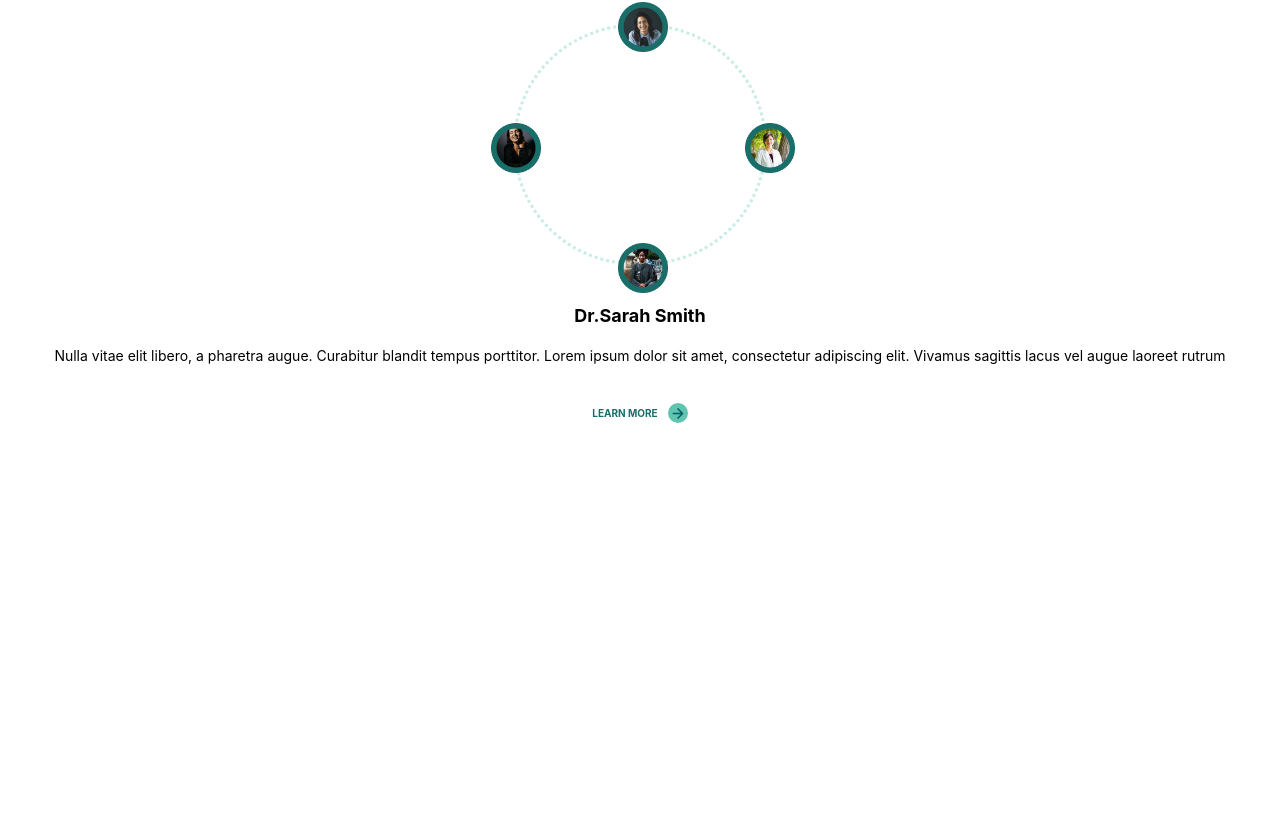
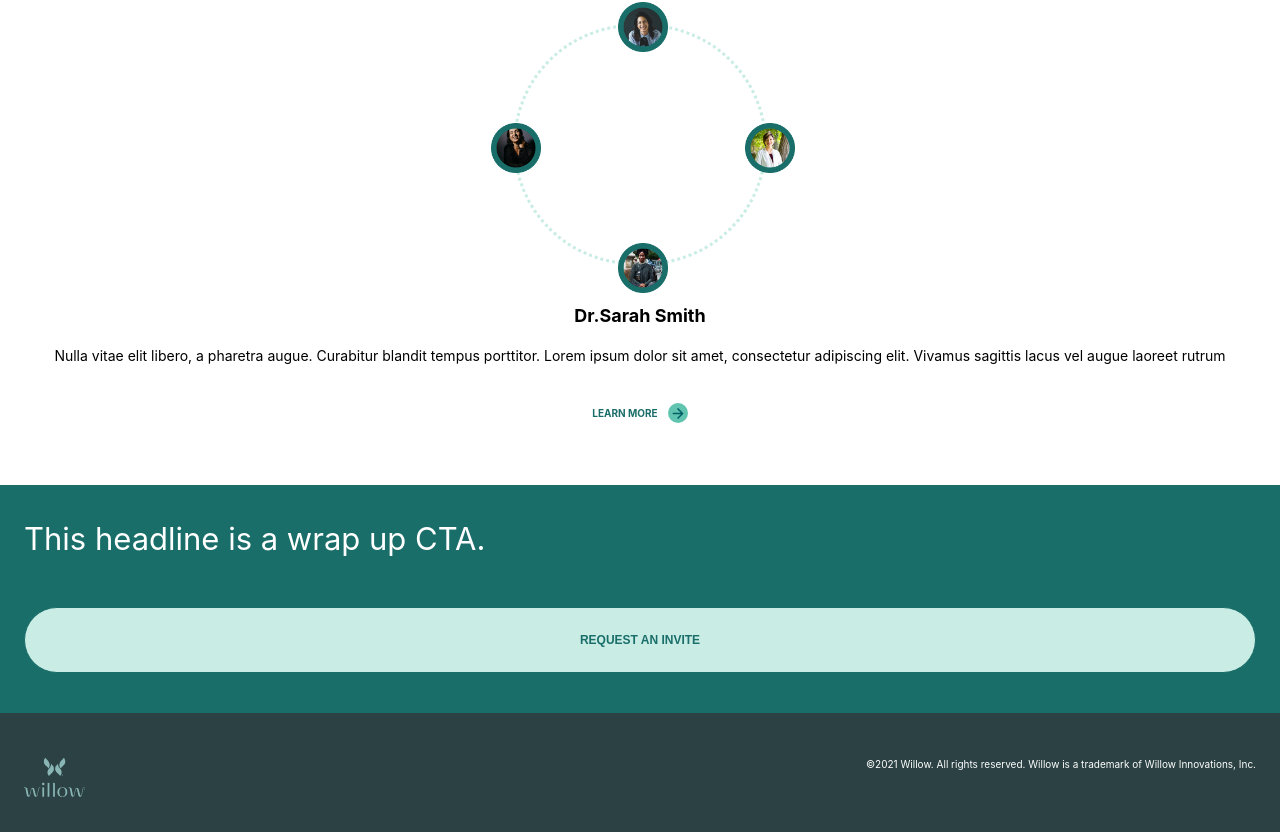
Before and after one commit to rubenmontes-sofomo/ada-poc-web-copy, a Next.js app: page /landing-page in a window 1280 px wide. Shown: the part 4059-4891 px from the top of the page. Before the commit the page ends 4544 px from the top, so only its background shows below. Built offline with nearby package versions, Linux system fonts and the light colour scheme.

Commit message:
cta headline and footer component

```diff
--- /dev/null
+++ b/src/components/landing-page/CTAButton/CTAButton.module.scss
@@ -0,0 +1,16 @@
+@import '../../../styles/colors';
+
+.ctaButton {
+  background-color: $teal-primary;
+  color: white;
+  padding: 35px 24px 40px;
+  h3 {
+    color: white;
+    font-size: 31px;
+    line-height: 37px;
+    width: 80%;
+  }
+  .button {
+    margin-top: 50px;
+  }
+}
--- /dev/null
+++ b/src/components/landing-page/CTAButton/CTAButton.tsx
@@ -0,0 +1,15 @@
+import Button from '@/components/Button/Button'
+import React from 'react'
+
+import styles from './CTAButton.module.scss'
+
+export default function CTAButton() {
+  return (
+    <section className={styles.ctaButton}>
+      <h3>This headline is a wrap up CTA.</h3>
+      <div className={styles.button}>
+        <Button text="Request an invite" secondary={true} />
+      </div>
+    </section>
+  )
+}
--- /dev/null
+++ b/src/components/landing-page/Footer/Footer.module.scss
@@ -0,0 +1,19 @@
+@import '../../../styles/colors';
+
+.footer {
+  display: flex;
+  padding: 45px 24px 35px;
+  background-color: $darker-green;
+  color: white;
+  .logo {
+    display: flex;
+    flex: 2.5;
+  }
+  .copyright {
+    display: flex;
+    width: 50%;
+    justify-content: flex-end;
+    font-size: 10px;
+    line-height: 12px;
+  }
+}
--- /dev/null
+++ b/src/components/landing-page/Footer/Footer.tsx
@@ -0,0 +1,23 @@
+import React from 'react'
+import Image from 'next/image'
+
+import styles from './Footer.module.scss'
+
+export default function Footer() {
+  return (
+    <footer className={styles.footer}>
+      <div className={styles.logo}>
+        <Image
+          src="/images/willow-logo-lighter.png"
+          width={61}
+          height={39}
+          alt="Willow logo"
+        />
+      </div>
+      <div className={styles.copyright}>
+        ©2021 Willow. All rights reserved. Willow is a trademark of Willow
+        Innovations, Inc.
+      </div>
+    </footer>
+  )
+}
--- a/src/components/landing-page/OurMission/OurMission.tsx
+++ b/src/components/landing-page/OurMission/OurMission.tsx
@@ -11,7 +11,7 @@ export type Expert = {
     height: number
     alt: string
   }
-  position: { top: number; left: number }
+  position?: { top: number; left: number }
 }
 
 type OurMissionProps = {
--- a/src/pages/landing-page/index.tsx
+++ b/src/pages/landing-page/index.tsx
@@ -13,6 +13,9 @@ import LPHelp from '@/components/landing-page/Help/Help'
 import LPOurMission, {
   Expert,
 } from '@/components/landing-page/OurMission/OurMission'
+import LPCTAButton from '@/components/landing-page/CTAButton/CTAButton'
+
+import LPFooter from '@/components/landing-page/Footer/Footer'
 
 const values: Value[] = [
   {
@@ -118,8 +121,8 @@ export default function LandingPage({}) {
         <LPAdaExperience experiences={experiences} topics={topics} />
         <LPHelp />
         <LPOurMission experts={experts} />
-        {/*<LPCTAHeadline />
-      <Footer /> */}
+        <LPCTAButton />
+        <LPFooter />
       </main>
     </Layout>
   )
--- a/src/styles/_colors.scss
+++ b/src/styles/_colors.scss
@@ -9,4 +9,5 @@ $teal-tint-3: #c9ece5;
 $teal: #60c4b0;
 $teal-primary: #196e69;
 $dark-green-secondary: #285754;
+$darker-green: #2b4143;
 $maroon: #9d7775;
```
Also changed, not shown: public/images/willow-logo-lighter.png (added).
